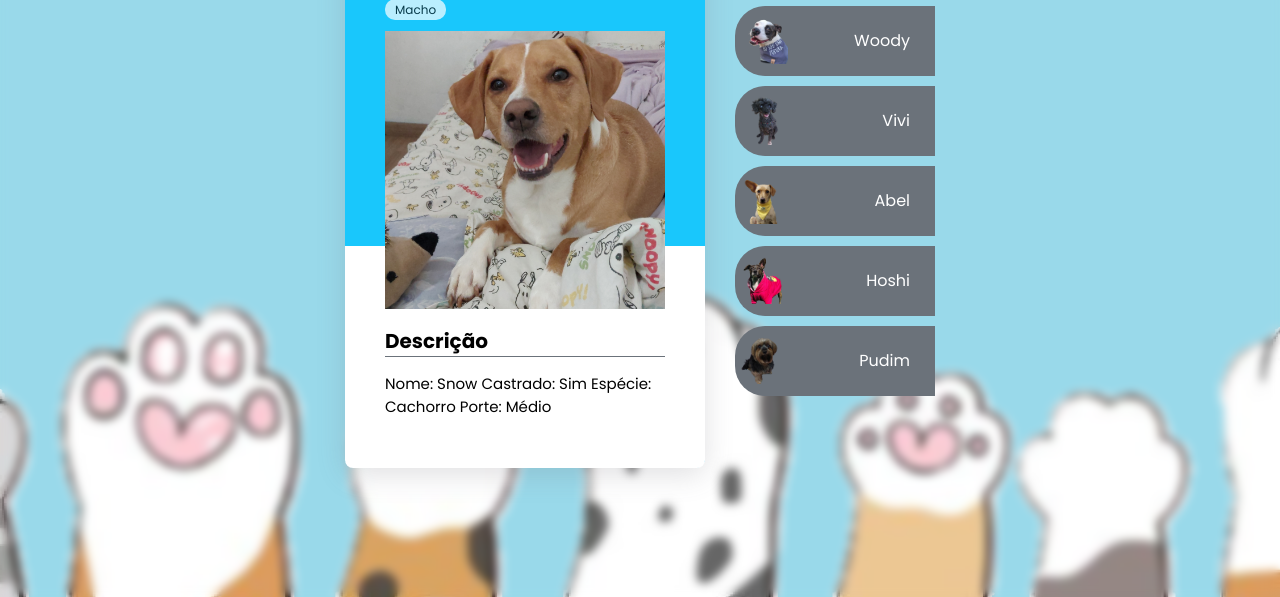
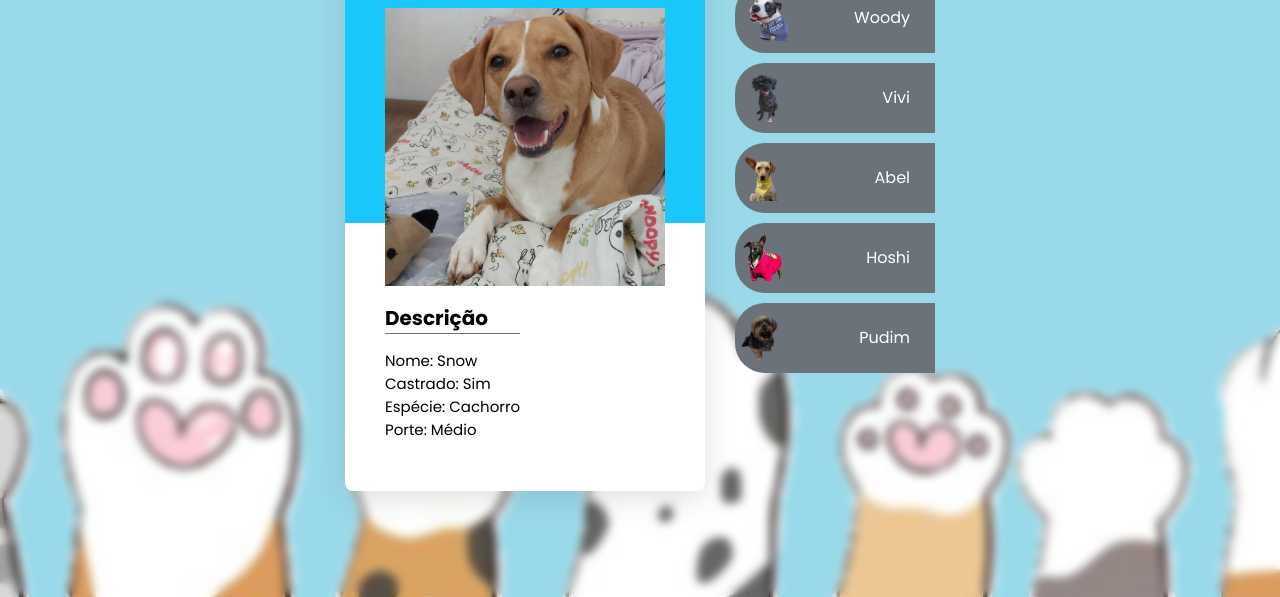
Before and after one commit to isavecchio/projeto-pet, a plain HTML site: page index.html in a window 1280 px wide. Shown: the part 203-800 px from the top of the page. Drawn offline with Linux system fonts and the light colour scheme.

Commit message:
Update index.html

```diff
--- a/index.html
+++ b/index.html
@@ -38,9 +38,9 @@
                         <div class="descricao">
                             <h3>Descrição</h3>
 
-                            <p>Nome: Snow
-                                Castrado: Sim
-                                Espécie: Cachorro
+                            <p>Nome: Snow<br>
+                                Castrado: Sim<br>
+                                Espécie: Cachorro<br>
                                 Porte: Médio</p>
                         </div>
                     </div>
@@ -62,9 +62,9 @@
                     <div class="cartao-informacoes">
                         <div class="descricao">
                             <h3>Descrição</h3>
-                            <p>Nome: Woody
-                                Castrado: Sim
-                                Espécie: Cachorro
+                            <p>Nome: Woody<br>
+                                Castrado: Sim<br>
+                                Espécie: Cachorro<br>
                                 Porte: Médio/Grande</p>
                         </div>
                     </div>
@@ -87,9 +87,9 @@
                     <div class="cartao-informacoes">
                         <div class="descricao">
                             <h3>Descrição</h3>
-                            <p>Nome: Vivi
-                                Castrado: Sim
-                                Espécie: Cachorro
+                            <p>Nome: Vivi<br>
+                                Castrado: Sim<br>
+                                Espécie: Cachorro<br>
                                 Porte: Pequeno/Médio</p>
                         </div>
                     </div>
@@ -113,9 +113,9 @@
                         <div class="descricao">
                             <h3>Descrição</h3>
 
-                            <p>Nome: Abel
-                                Castrado: Sim
-                                Espécie: Cachorro
+                            <p>Nome: Abel<br>
+                                Castrado: Sim<br>
+                                Espécie: Cachorro<br>
                                 Porte: Médio</p>
                         </div>
                     </div>
@@ -138,9 +138,9 @@
                     <div class="cartao-informacoes">
                         <div class="descricao">
                             <h3>Descrição</h3>
-                            <p>Nome: Hoshi
-                                Castrado: Sim
-                                Espécie: Cachorro
+                            <p>Nome: Hoshi<br>
+                                Castrado: Sim<br>
+                                Espécie: Cachorro<br>
                                 Porte: Médio</p>
                         </div>
                     </div>
@@ -163,9 +163,9 @@
                     <div class="cartao-informacoes">
                         <div class="descricao">
                             <h3>Descrição</h3>
-                            <p>Nome: Pudim
-                                Castrado: Não
-                                Espécie: Cachorro
+                            <p>Nome: Pudim<br>
+                                Castrado: Não<br>
+                                Espécie: Cachorro<br>
                                 Porte: Pequeno</p>
                         </div>
                     </div>
```
